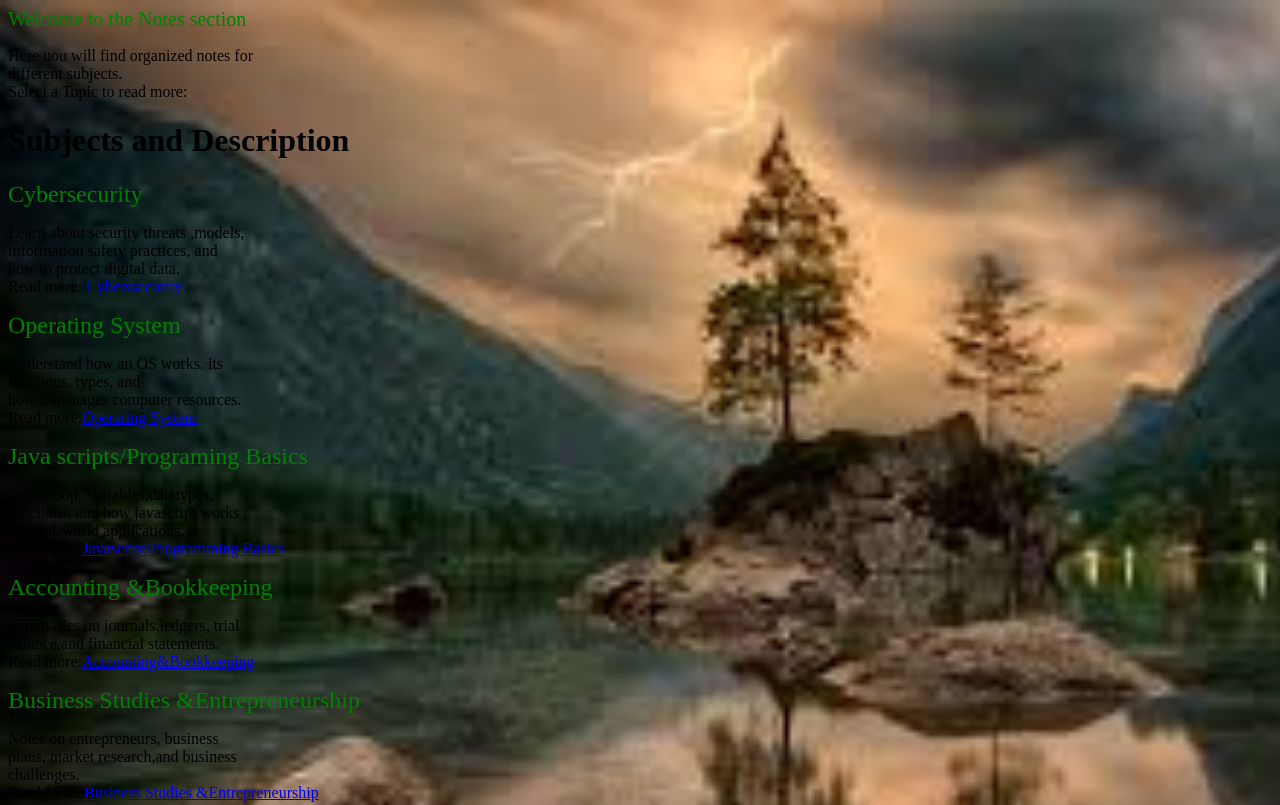
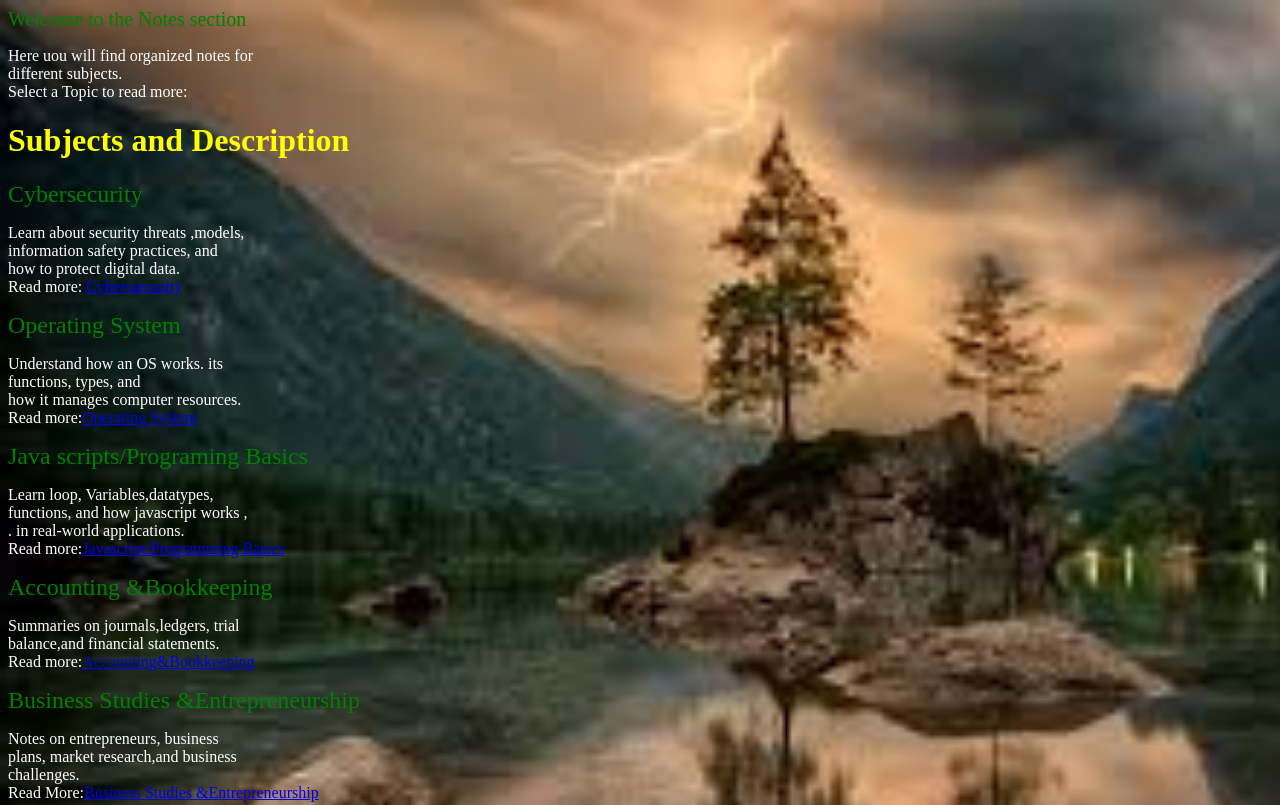
Before and after one commit to desiyeah7/rickmark-website, a plain HTML site: page notes.html in a window 1280 px wide. Shown: the top 805 px of the page. Drawn offline with Linux system fonts and the light colour scheme.

Commit message:
Update notes.html

```diff
--- a/notes.html
+++ b/notes.html
@@ -5,18 +5,19 @@
 
 <style>
 h {color:green;font-size:24;}
-p {font-size:16;}
+p {font-size:16;color:white;}
 body{ background-color:skyblue;}
 p1{color:green;font-size:20;}
 footer {color:red;}
 body {background-image:url('download.jpg');background-repeat:no-repeat;backgroung-attachment:fixed;background-size:cover;}
+
 </style>
 <body>
  <p1>Welcome to the Notes section</p1>
 
    <p>Here uou will find organized notes for <br> different subjects.<br> Select a Topic to read more:</p>
 
-  <h1>Subjects and Description</h1>
+  <h1 style="color:yellow;">Subjects and Description</h1>
    <h>Cybersecurity</h>
 
  <p>Learn about security threats ,models,<br>information safety practices, and <br>how to protect digital data.<br>Read more: <a href="cybersecurity">Cyberssecurity </a></p>
```
